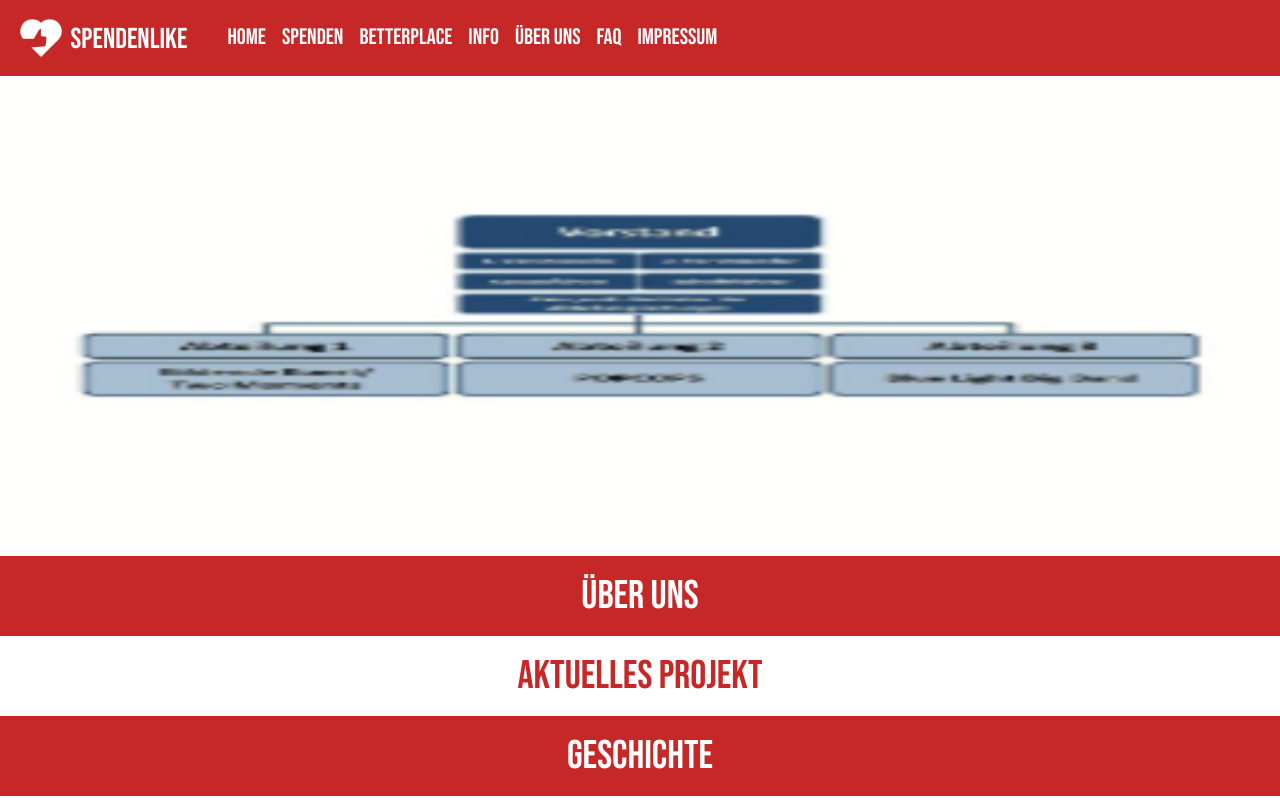
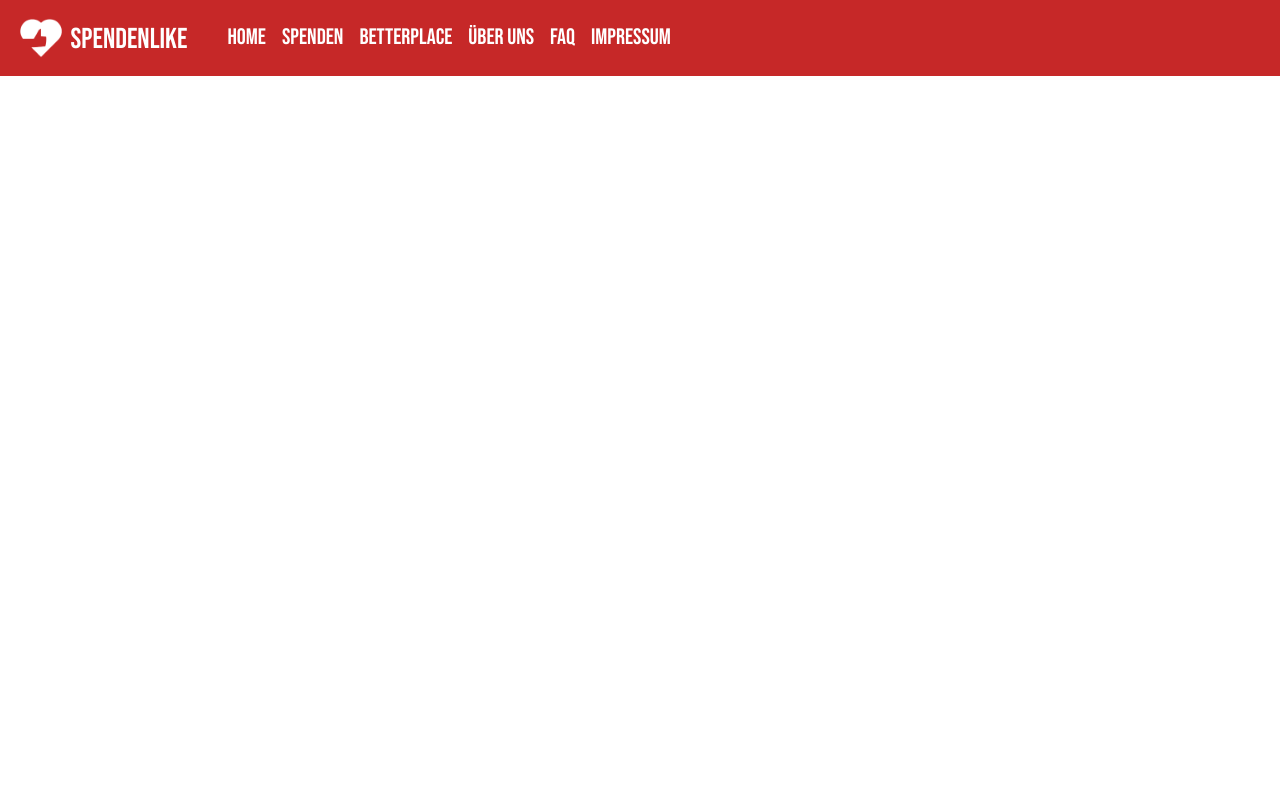
Before and after one commit to marc101101/spendenlike, a Vue app: page /info in a window 1280 px wide. Built offline with nearby package versions, Linux system fonts and the light colour scheme.

Commit message:
removed info

```diff
--- a/src/components/info.vue
+++ /dev/null
@@ -1,73 +0,0 @@
-<template>
-  <div>
-    <div class="header-container">
-      <img src="../assets/info.png" height="100%" width="100%" />
-    </div>
-    <div class="bottom-container">
-      <a href="/über">
-        <div class="stacked-blocks-mobile button red">
-          <h1 class="small-text-white">Über uns</h1>
-        </div>
-      </a>
-      <a href="/betterplace">
-        <div class="stacked-blocks-mobile button white">
-          <h1 class="small-text-red">Aktuelles Projekt</h1>
-        </div>
-      </a>
-      <a href="/geschichte">
-        <div class="stacked-blocks-mobile button red">
-          <h1 class="small-text-white">Geschichte</h1>
-        </div>
-      </a>
-    </div>
-  </div>
-</template>
-
-<script>
-export default {
-  name: "Info",
-  data() {
-    return {
-      msg: "Info"
-    };
-  }
-};
-</script>
-
-<!-- Add "scoped" attribute to limit CSS to this component only -->
-<style scoped>
-.stacked-blocks-mobile {
-  height: 10vh;
-  display: flex;
-  justify-content: center;
-  align-items: center;
-}
-
-.red {
-  background: #c62828;
-}
-
-.small-text-white {
-  color: white;
-}
-
-.white {
-  background: white;
-}
-
-.small-text-red {
-  color: #c62828;
-}
-
-h1 {
-  margin-bottom: 0;
-}
-
-.bottom-container {
-  bottom: 0rem;
-}
-
-.header-container {
-  height: 60vh;
-}
-</style>
--- a/src/router/index.js
+++ b/src/router/index.js
@@ -1,50 +1,43 @@
-import Vue from 'vue'
-import Router from 'vue-router'
+import Vue from "vue";
+import Router from "vue-router";
 
-import Home from '../components/home.vue'
-import Spenden from '../components/spenden.vue'
-import Info from '../components/info.vue'
-import Ueber from '../components/ueber.vue'
-import Geschichte from '../components/geschichte.vue'
-import Impressum from '../components/impressum.vue'
-import Betterplace from '../components/betterplace.vue'
-import FAQ from '../components/faq.vue'
+import Home from "../components/home.vue";
+import Spenden from "../components/spenden.vue";
+import Ueber from "../components/ueber.vue";
+import Geschichte from "../components/geschichte.vue";
+import Impressum from "../components/impressum.vue";
+import Betterplace from "../components/betterplace.vue";
+import FAQ from "../components/faq.vue";
 
-
-Vue.use(Router)
+Vue.use(Router);
 //home/spenden/info/about/geschichte/betterplace
 export default new Router({
-  mode: 'history',
+  mode: "history",
   routes: [
     {
-      path: '/',
+      path: "/",
       component: Home
     },
     {
-      path: '/home',
-      name: 'Home',
+      path: "/home",
+      name: "Home",
       component: Home
     },
     {
-      path: '/spenden',
-      name: 'Spenden',
+      path: "/spenden",
+      name: "Spenden",
       component: Spenden
     },
     {
-      path: '/betterplace',
-      name: 'Betterplace',
+      path: "/betterplace",
+      name: "Betterplace",
       redirect: to => {
-        window.location.href = "https://www.betterplace.org/en/projects/73873"
+        window.location.href = "https://www.betterplace.org/en/projects/73873";
       }
     },
     {
-      path: '/info',
-      name: 'Info',
-      component: Info
-    },
-    {
-      path: '/über',
-      name: 'Über Uns',
+      path: "/über",
+      name: "Über Uns",
       component: Ueber
     },
     /*{
@@ -53,13 +46,13 @@ export default new Router({
       component: Geschichte
     },*/
     {
-      path: '/faq',
-      name: 'FAQ',
+      path: "/faq",
+      name: "FAQ",
       component: FAQ
     },
     {
-      path: '/impressum',
-      name: 'Impressum',
+      path: "/impressum",
+      name: "Impressum",
       component: Impressum
     }
   ]
```
